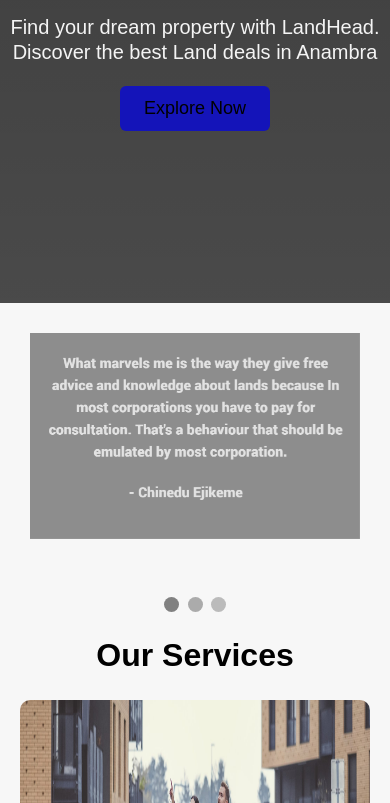
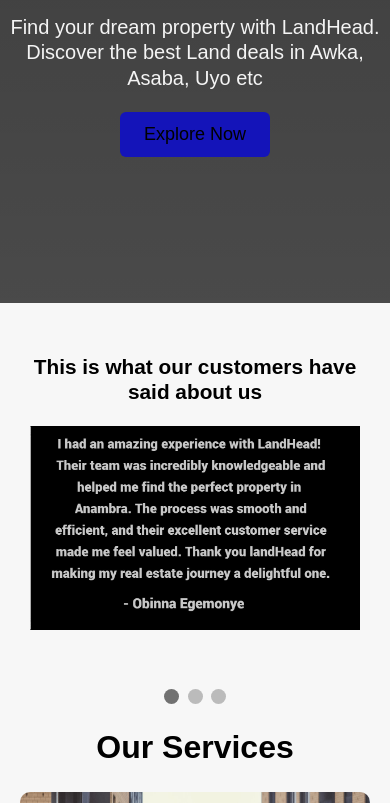
Before and after one commit to janded-k/LandHead, a website: page index.html in a window 390 px wide. Shown: the part 297-1100 px from the top of the page. Drawn offline with Linux system fonts and the light colour scheme.

Commit message:
second commit

```diff
--- a/index.html
+++ b/index.html
@@ -4,7 +4,17 @@
     <meta charset="UTF-8">
     <meta name="viewport" content="width=device-width, initial-scale=1.0">
     <link rel="stylesheet" href="style.css">
+    <link rel="icon" sizes="192x192" href="favicon.png">
+    <!-- Google tag (gtag.js) -->
+    <script async src="https://www.googletagmanager.com/gtag/js?id=G-VHL9J7Q39D">
+    </script>
+    <script>
+      window.dataLayer = window.dataLayer || [];
+      function gtag(){dataLayer.push(arguments);}
+      gtag('js', new Date());
 
+      gtag('config', 'G-VHL9J7Q39D');
+    </script>
     <title>LandHead</title>
 </head>
 <body>
@@ -14,7 +24,7 @@
                 <!--  -->
                 <div class="second">
                     <h1>Invest in your future today</h1>
-                <p>Find your dream property with LandHead. Discover the best Land deals in Anambra</p>
+                <p>Find your dream property with LandHead. Discover the best Land deals in Awka, Asaba, Uyo etc</p>
 
                 <a href="OurEstates.html"><button> Explore Now </button></a>
                 </div>
@@ -23,16 +33,17 @@
 
           <div class="sproof">
           <div class="slideshow-container">
+            <p style="font-size: 1.3rem; font-weight: bolder; text-align: center;">This is what our customers have said about us</p>
             <div class="mySlides fade">
-              <img src="./img/Review.jpg" style="max-width: 100%">
+              <img src="./img/Review.jpg">
             </div>
 
             <div class="mySlides fade">
-              <img src="./img/Review2.jpg" style="max-width: 100%">
+              <img src="./img/Review2.jpg">
             </div>
 
             <div class="mySlides fade">
-              <img src="./img/Review3.jpg" style="max-width: 100%">
+              <img src="./img/Review3.jpg">
             </div>
 
             </div>
@@ -175,5 +186,6 @@
   <p>Copyright &copy; 2023 LandHead</p>
 </footer>
       <script src="script.js"></script>
+      <script defer src="/_vercel/insights/script.js"></script>
 </body>
 </html>
--- /dev/null
+++ b/package.json
@@ -0,0 +1,5 @@
+{
+  "dependencies": {
+    "@vercel/analytics": "^1.0.1"
+  }
+}
--- a/script.js
+++ b/script.js
@@ -15,7 +15,7 @@
   }
   slides[slideIndex-1].style.display = "block";
   dots[slideIndex-1].className += " active";
-  setTimeout(showSlides, 5000); // Change image every 10 seconds
+  setTimeout(showSlides, 7000); // Change image every 7 seconds
 }
 
 function openForm(){
--- a/style.css
+++ b/style.css
@@ -362,7 +362,7 @@
 
 .sproof img {
   vertical-align: middle;
-  max-width: 100%;
+  width: 100%;
   padding-left: 0px;
   /* margin-left: auto;
   margin-right: auto; */
```
Also changed, not shown: 1 other file.
